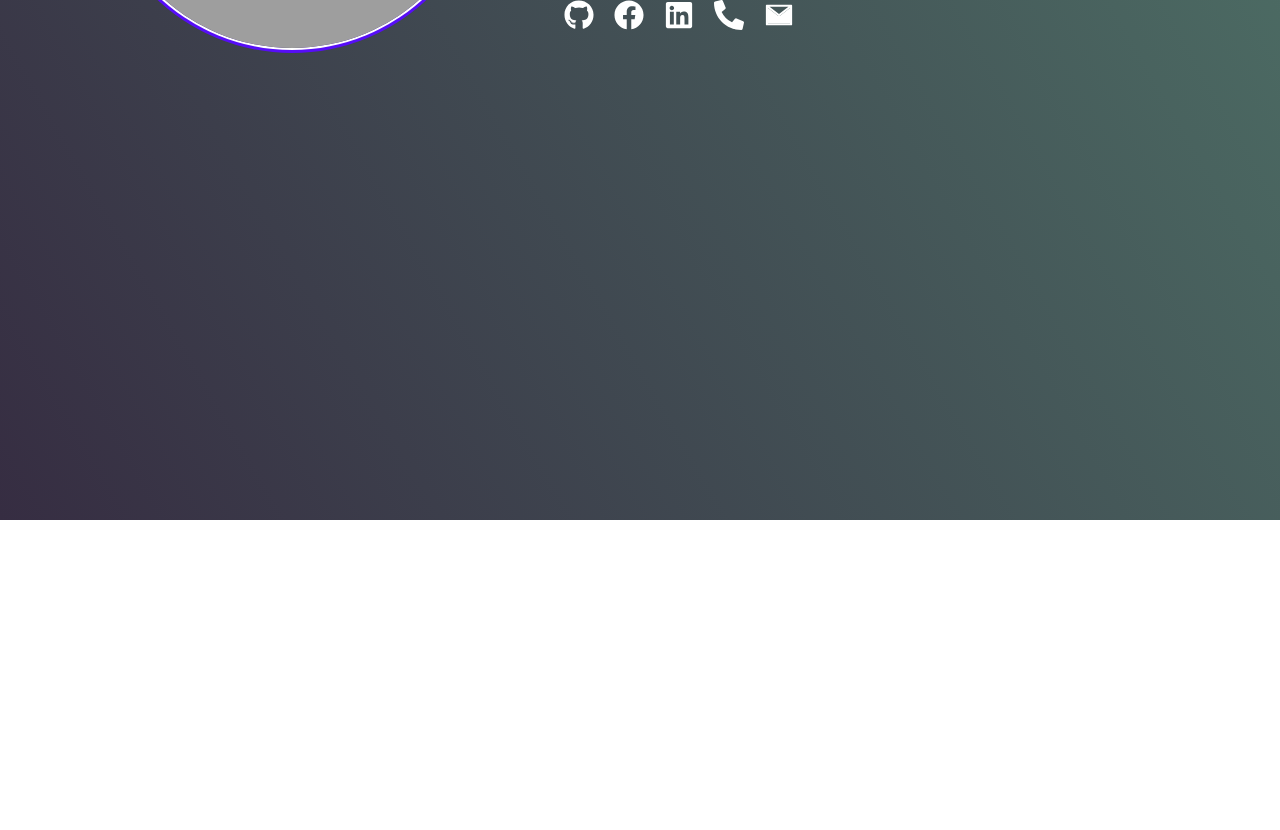
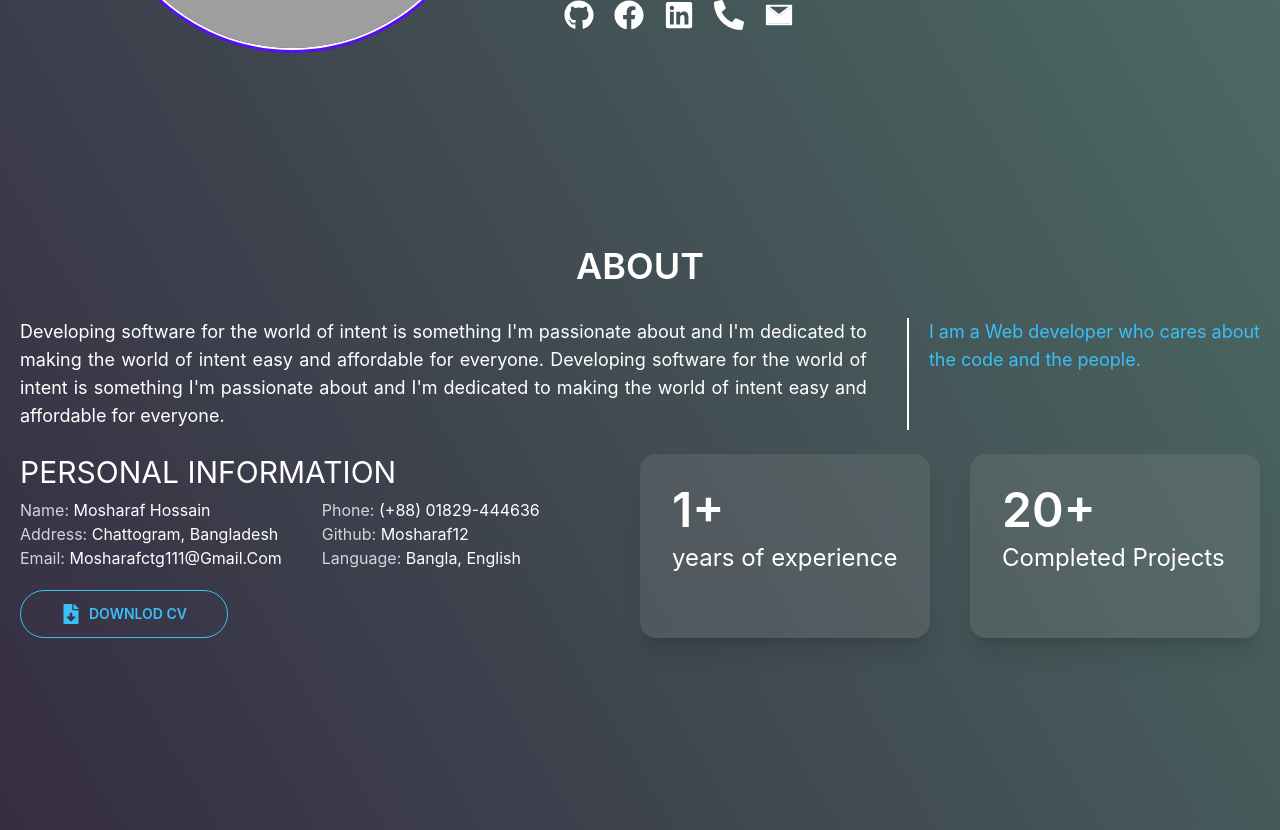
Before and after one commit to Mosharaf12/developer-portfoli-1, a React (Create React App) app: page / in a window 1280 px wide. Shown: the part 480-1310 px from the top of the page. Before the commit the page ends 1000 px from the top, so only its background shows below. Built offline with nearby package versions, Linux system fonts and the light colour scheme; grey boxes are pictures that could not be loaded.

Commit message:
added the personal details

```diff
--- /dev/null
+++ b/src/Pages/Home/About/About.css
@@ -0,0 +1,4 @@
+.rightborder{
+    border-left: 2px solid white;
+    padding-left: 20px;
+}
--- a/src/Pages/Home/About/About.js
+++ b/src/Pages/Home/About/About.js
@@ -1,10 +1,64 @@
 import React from 'react';
 import CustomTitle from '../../../components/CustomTitle';
+import './About.css'
+import { FaFileDownload} from "react-icons/fa";
+import resume from '../../../Assets/My resume.pdf'
 
 const About = () => {
     return (
-        <div>
-            <CustomTitle>About</CustomTitle>
+        <div className='pb-48 pt-20 md:px-0 px-6' id='about'>
+            <CustomTitle>ABOUT</CustomTitle>
+            <div className='md:flex gap-10 text-lg'>
+                <div className='flex-1'>
+                    <p className='text-white flex text-justify'>
+                    Developing software for the world of intent is something I'm passionate about and I'm dedicated to making the world of intent easy and affordable for everyone. Developing software for the world of intent is something I'm passionate about and I'm dedicated to making the world of intent easy and affordable for everyone.
+                    </p>
+                </div>
+
+                <div className='text-info rightborder'>
+                    I am a Web developer who cares about <br /> the code and the people.
+                </div>
+            </div>
+               {/* Personal information section  */}
+         <div className='mt-6 grid md:grid-cols-2 grid-cols-1'>
+            <div className=''>
+                <h1 className='uppercase text-3xl text-white'>Personal information</h1>
+                <div className='capitalize text-white md:flex gap-10 mt-2'>
+                    <div>
+                        <span className="text-gray-300">Name:</span> Mosharaf Hossain <br />
+                        <span className="text-gray-300">address:</span> Chattogram, Bangladesh <br />
+                        <span className="text-gray-300">Email:</span> mosharafctg111@gmail.com
+                    </div>
+                    <div>
+                        <span className="text-gray-300">phone:</span> (+88) 01829-444636 <br />
+                        <span className="text-gray-300">Github:</span> <a href="https://github.com/Mosharaf12">Mosharaf12</a> <br />
+                        <span className="text-gray-300">language:</span> bangla, english
+                    </div>
+                </div>
+
+                <a href={resume} download={resume}>
+                <button className='btn btn-info btn-outline mt-5 rounded-full w-full md:w-52 uppercase'><FaFileDownload className="mr-2 text-xl"></FaFileDownload> Downlod CV</button>
+                </a>
+
+              </div>
+
+              {/* right side items  */}
+              <div className='grid md:grid-cols-2 grid-cols-1 gap-10 mt-10 md:mt-0'>
+                <div className="card bg-[#8f8f8f38] text-white shadow-xl flex">
+                    <div className="card-body">
+                        <h2 className="card-title"><span className='text-5xl'>1+</span> </h2><h2 className='text-2xl'> years of experience</h2>
+                    </div>
+                </div>
+                <div className="card bg-[#8f8f8f38] text-white shadow-xl">
+                    <div className="card-body">
+                        <h2 className="card-title"><span className='text-5xl'>20+</span>
+                        </h2><h2 className='text-2xl'>Completed Projects</h2>
+                    </div>
+                </div>
+            </div>
+         </div>
+
+
 
 
         </div>
--- a/src/Pages/Home/Home.js
+++ b/src/Pages/Home/Home.js
@@ -1,10 +1,12 @@
 import React from 'react';
+import About from './About/About';
 import ProfileBio from './ProfileBio/ProfileBio';
 
 const Home = () => {
     return (
         <div>
            <ProfileBio></ProfileBio>
+           <About></About>
         </div>
     );
 };
--- a/src/components/CustomTitle.js
+++ b/src/components/CustomTitle.js
@@ -3,7 +3,7 @@ import React from 'react';
 const CustomTitle = ({children}) => {
     return (
         <div>
-            <h3 className='text-3xl text-white font-semibold py-8'>{children}</h3>
+            <h3 className='text-4xl text-white font-semibold py-8 text-center'>{children}</h3>
         </div>
     );
 };
--- a/src/index.css
+++ b/src/index.css
@@ -9,8 +9,7 @@ body {
   -webkit-font-smoothing: antialiased;
   -moz-osx-font-smoothing: grayscale;
   background-image: linear-gradient(60deg, #362d42, #4f7468);
-  background-size: cover;
-  height: 1000px;
+
 }
 
 code {
```
Also changed, not shown: 1 other file (tests, documents, lock files or other folders).
